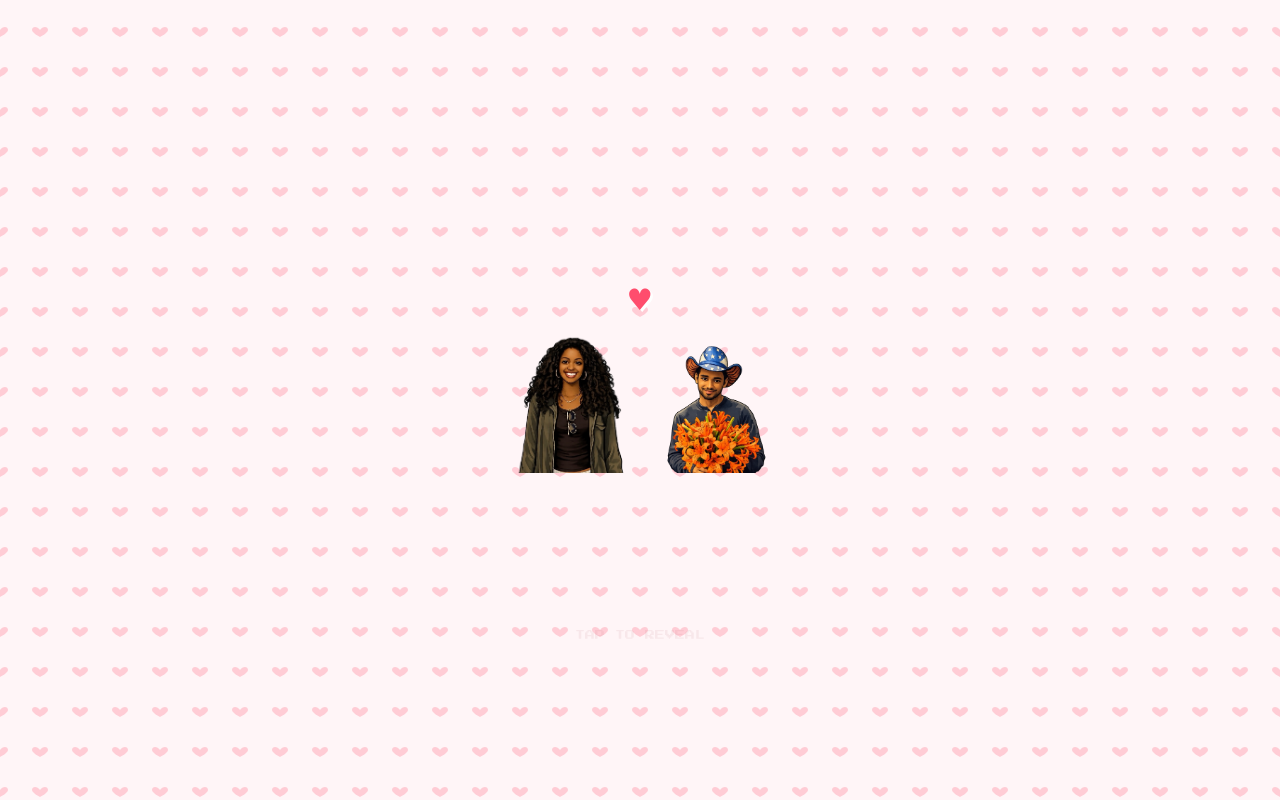
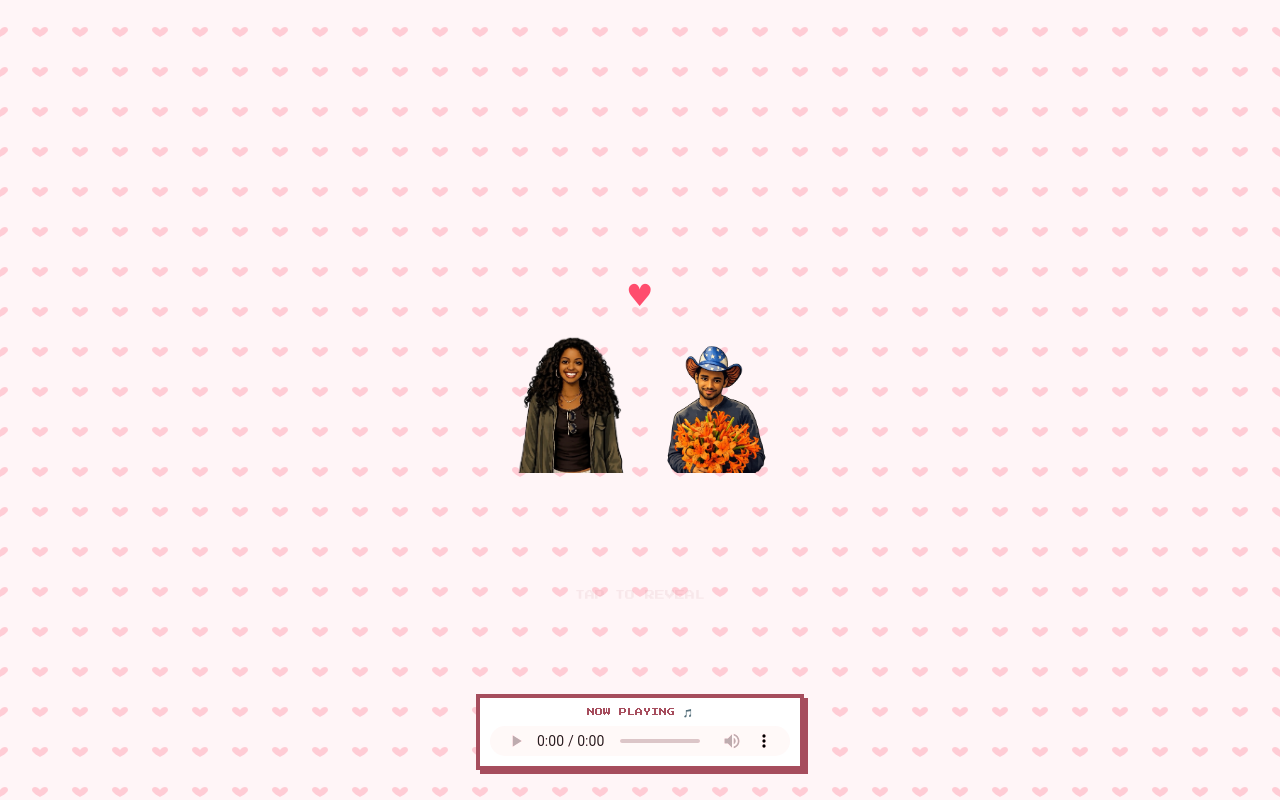
Before and after one commit to DevanshMishra21/VDAY, a plain HTML site: page index.html in a window 1280 px wide. Drawn offline with Linux system fonts and the light colour scheme.

Commit message:
Refactor styles and update audio player functionality

```diff
--- a/index.html
+++ b/index.html
@@ -25,7 +25,6 @@
             touch-action: none;
         }
 
-        /* ANIMATED HEART BACKGROUND */
         #stage {
             position: relative;
             width: 100vw;
@@ -44,6 +43,7 @@
             to { background-position: 400px 400px; }
         }
 
+        /* Characters */
         .character-container {
             position: absolute;
             display: flex;
@@ -64,19 +64,10 @@
             transform: scale(0);
             transition: all 0.5s cubic-bezier(0.175, 0.885, 0.32, 1.275);
             z-index: 20;
-            text-shadow: 2px 2px 0px white;
         }
 
-        #meetingHeart.show {
-            opacity: 1;
-            transform: scale(1.2);
-            animation: heartFloat 1.5s infinite ease-in-out;
-        }
-
-        @keyframes heartFloat {
-            0%, 100% { transform: scale(1.2) translateY(0); }
-            50% { transform: scale(1.3) translateY(-10px); }
-        }
+        #meetingHeart.show { opacity: 1; transform: scale(1.2); animation: heartFloat 1.5s infinite; }
+        @keyframes heartFloat { 0%, 100% { transform: scale(1.2) translateY(0); } 50% { transform: scale(1.3) translateY(-10px); } }
 
         .crop-frame {
             width: 145px; height: 145px;
@@ -96,6 +87,36 @@
         #herFrame { transform: translateX(-150vw); }
         #meFrame { transform: translateX(150vw); }
 
+        /* The Music Player Styling */
+        .player-container {
+            position: absolute;
+            bottom: 30px;
+            width: 80%;
+            max-width: 300px;
+            background: white;
+            padding: 10px;
+            border: 4px solid var(--text);
+            box-shadow: 4px 4px 0px var(--text);
+            z-index: 50;
+            display: flex;
+            flex-direction: column;
+            align-items: center;
+        }
+
+        .player-label {
+            font-size: 8px;
+            color: var(--text);
+            margin-bottom: 8px;
+            text-transform: uppercase;
+        }
+
+        audio {
+            width: 100%;
+            height: 30px;
+            filter: sepia(20%) hue-rotate(300deg) saturate(150%); /* Tints the player pinkish */
+        }
+
+        /* Message Box */
         #messageBox {
             position: absolute;
             display: none;
@@ -133,14 +154,11 @@
             color: white;
             box-shadow: 4px 4px 0px var(--text);
             cursor: pointer;
-            transition: transform 0.1s;
         }
-
-        .btn:active { transform: translate(2px, 2px); box-shadow: 2px 2px 0px var(--text); }
 
         #instruction {
             position: absolute;
-            bottom: 20%;
+            bottom: 25%;
             font-size: 10px;
             color: var(--text);
             animation: blink 1.5s infinite;
@@ -152,11 +170,14 @@
 </head>
 <body>
 
-    <audio id="bgMusic" loop>
-        <source src="music.mp3" type="audio/mpeg">
-    </audio>
+    <div id="stage">
+        <div class="player-container">
+            <div class="player-label">Now Playing 🎵</div>
+            <audio id="bgMusic" controls loop>
+                <source src="music.mp3" type="audio/mpeg">
+            </audio>
+        </div>
 
-    <div id="stage">
         <div id="characterGroup" class="character-container">
             <div id="meetingHeart">♥</div>
             <div id="herFrame" class="crop-frame">
@@ -202,8 +223,8 @@
         };
 
         group.onclick = () => {
-            // Start Music on Interaction
-            music.play().catch(e => console.log("Audio needs user gesture first"));
+            // Music starts automatically when characters are tapped
+            music.play();
 
             group.style.opacity = "0";
             instruction.style.display = "none";
@@ -227,8 +248,7 @@
         setInterval(updateTimer, 1000);
 
         document.getElementById('yesBtn').onclick = () => {
-            if (navigator.vibrate) navigator.vibrate(70);
-            alert("💖 Best Valentine's Day ever!");
+            alert("💖 Happy Valentine's Day!");
         };
     </script>
 </body>
```
